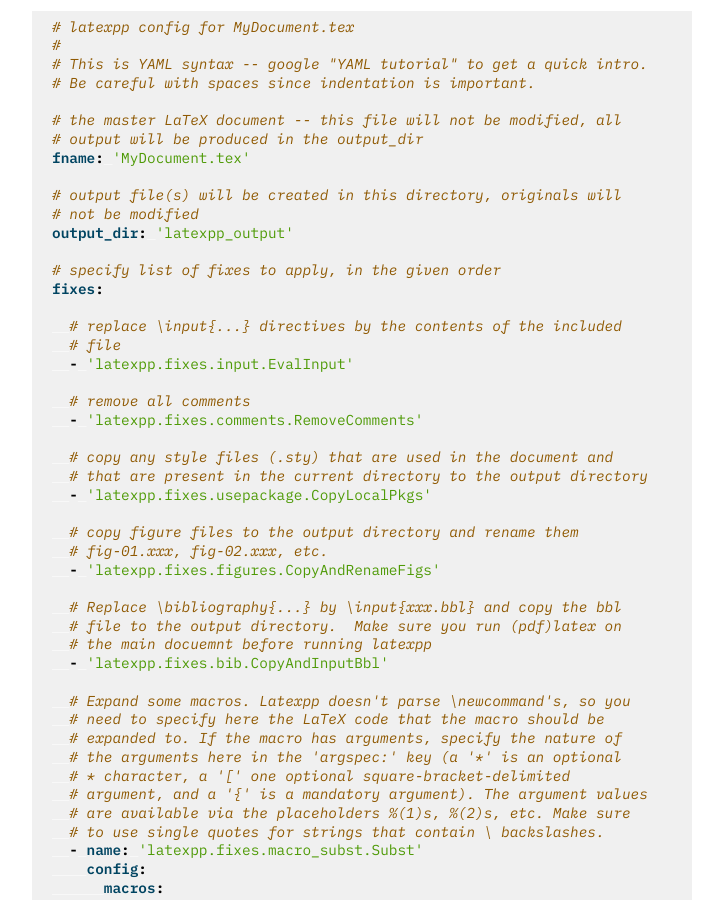
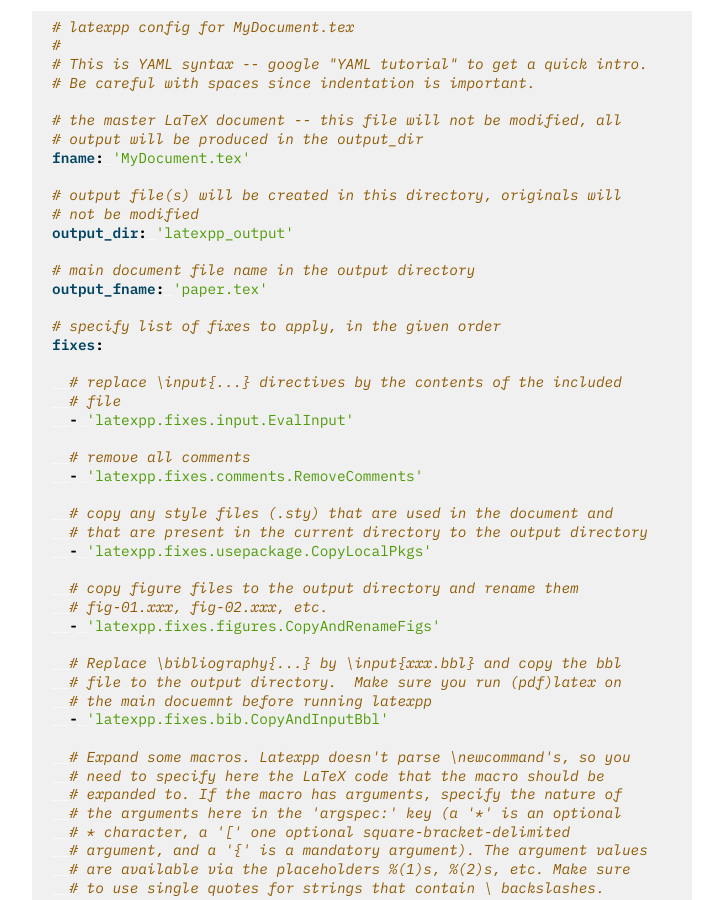
Before and after one commit to phfaist/latexpp, a Sphinx documentation site: the page built from doc/howtouse.rst, in a window 1280 px wide and 900 px high, scrolled down 497 px. Shown: the whole window, without its empty margins (388-1111 px from the left). Built offline with Sphinx 7.4.7, drawn with Linux system fonts in a browser that asks for light colours.

Commit message:
doc update

```diff
--- a/README.rst
+++ b/README.rst
@@ -45,6 +45,9 @@ Sample ``lppconfig.yml``:
   # output file(s) will be created in this directory, originals will not be
   # modified
   output_dir: 'latexpp_output'
+
+  # main document file name in the output directory
+  output_fname: 'paper.tex'
 
   # specify list of fixes to apply, in the given order
   fixes:
--- a/doc/howtouse.rst
+++ b/doc/howtouse.rst
@@ -35,6 +35,9 @@ Sample ``lppconfig.yml``
   # output file(s) will be created in this directory, originals will
   # not be modified
   output_dir: 'latexpp_output'
+
+  # main document file name in the output directory
+  output_fname: 'paper.tex'
 
   # specify list of fixes to apply, in the given order
   fixes:
```
Also changed, not shown: 1 other file.
